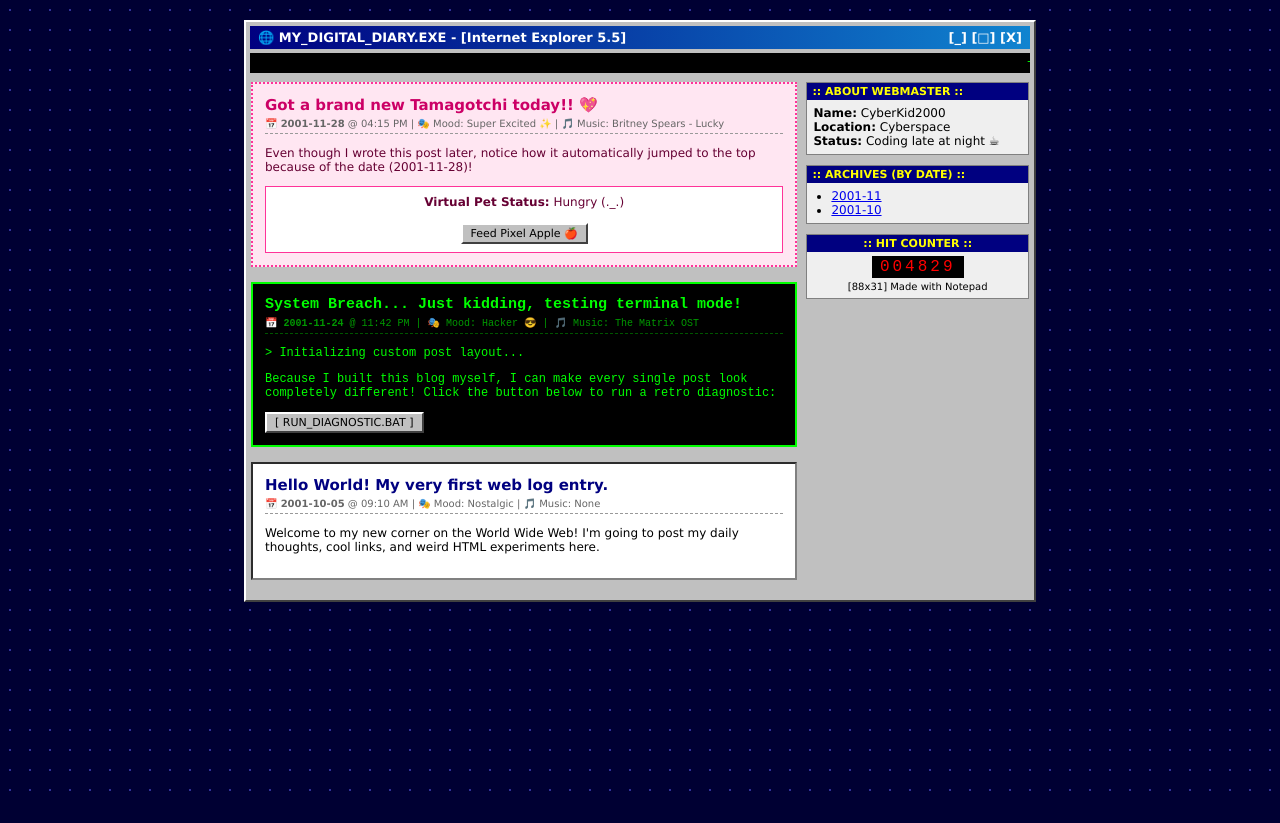
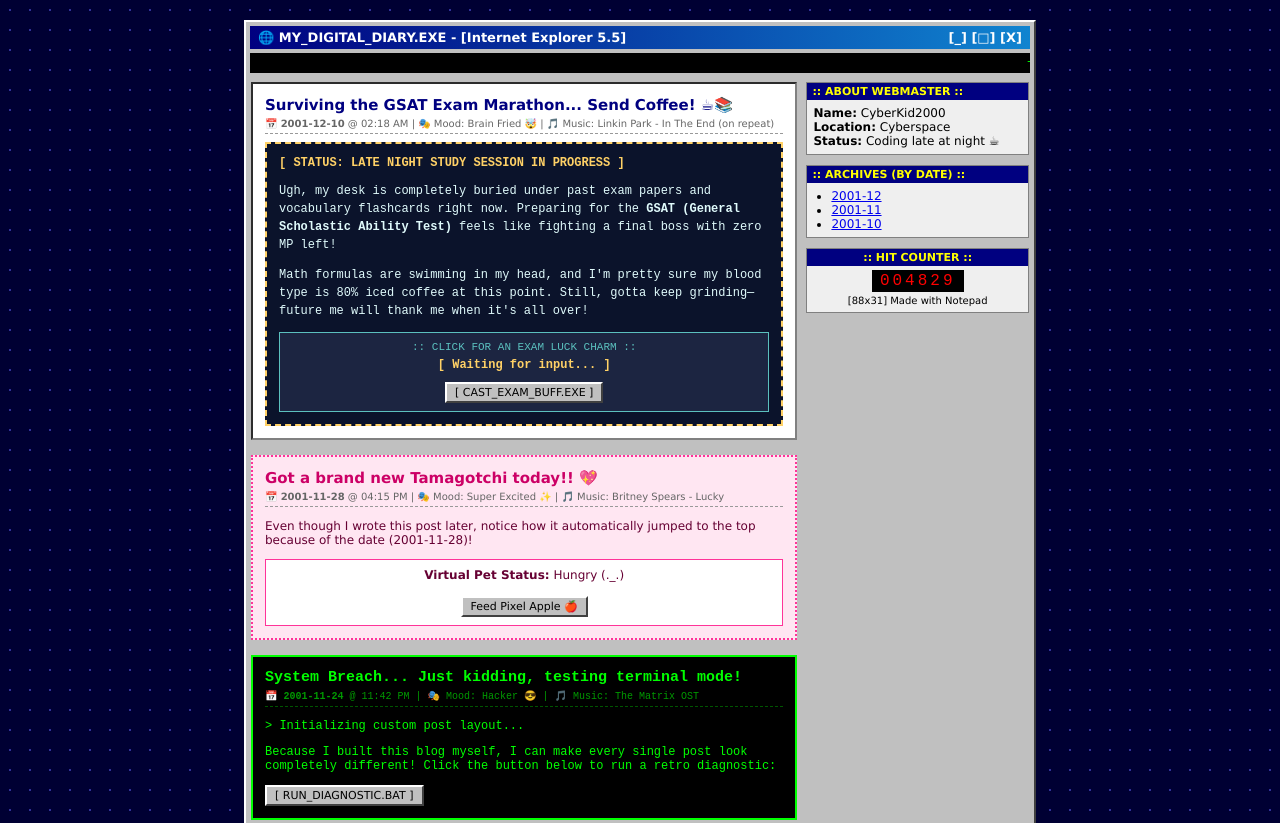
Before and after one commit to 1tzL3mon/my-y2k-blog, a plain HTML site: page index.html in a window 1280 px wide. Shown: the top 823 px of the page. Before the commit the page ends 800 px from the top, so only its background shows below. Drawn offline with Linux system fonts and the light colour scheme.

Commit message:
Refactor index.html with new blog post structure

```diff
--- a/index.html
+++ b/index.html
@@ -181,6 +181,34 @@
 // 每一篇的 customClass 和 content 都可以放完全不同的 HTML、CSS 或互動小遊戲！
 // =========================================================================
 const blogPosts = [
+    {
+    date: "2001-12-10",
+    time: "02:18 AM",
+    title: "Surviving the GSAT Exam Marathon... Send Coffee! ☕📚",
+    mood: "Brain Fried 🤯",
+    music: "Linkin Park - In The End (on repeat)",
+    customClass: "",
+    content: `
+      <div style="background-color:#0B132B; color:#E0FBFC; border:2px dashed #FFD166; padding:12px; font-family:'Courier New', monospace;">
+        <div style="color:#FFD166; font-weight:bold; margin-bottom:8px;">
+          [ STATUS: LATE NIGHT STUDY SESSION IN PROGRESS ]
+        </div>
+        <p style="line-height:1.5;">
+          Ugh, my desk is completely buried under past exam papers and vocabulary flashcards right now. Preparing for the <b>GSAT (General Scholastic Ability Test)</b> feels like fighting a final boss with zero MP left!
+        </p>
+        <p style="line-height:1.5;">
+          Math formulas are swimming in my head, and I'm pretty sure my blood type is 80% iced coffee at this point. Still, gotta keep grinding—future me will thank me when it's all over!
+        </p>
+        <div style="background:#1C2541; border:1px solid #5BC0BE; padding:8px; margin-top:10px; text-align:center;">
+          <div style="font-size:11px; color:#5BC0BE; margin-bottom:5px;">:: CLICK FOR AN EXAM LUCK CHARM ::</div>
+          <div id="gsat-luck" style="color:#FFD166; font-weight:bold; min-height:18px; margin-bottom:6px;">[ Waiting for input... ]</div>
+          <button class="retro-btn" onclick="const charms=['✨ +100% Guessing Accuracy on Multiple Choice!','🍀 English Essay Topic Will Be Super Easy!','⚡ Instant Math Formula Recall Unlocked!','☕ Infinite Focus Buff Activated!']; document.getElementById('gsat-luck').innerText=charms[Math.floor(Math.random()*charms.length)];">
+            [ CAST_EXAM_BUFF.EXE ]
+          </button>
+        </div>
+      </div>
+    `
+  },
   {
     date: "2001-11-24",
     time: "11:42 PM",
```
